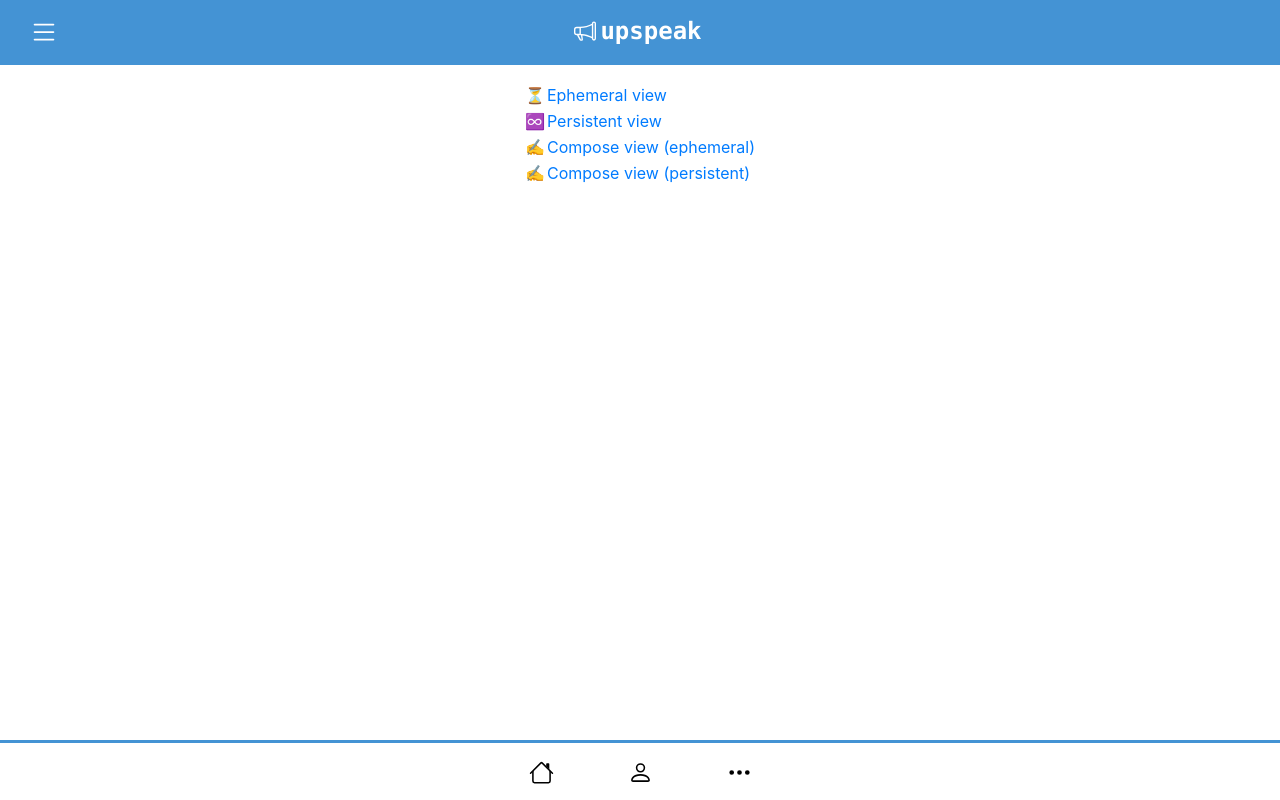
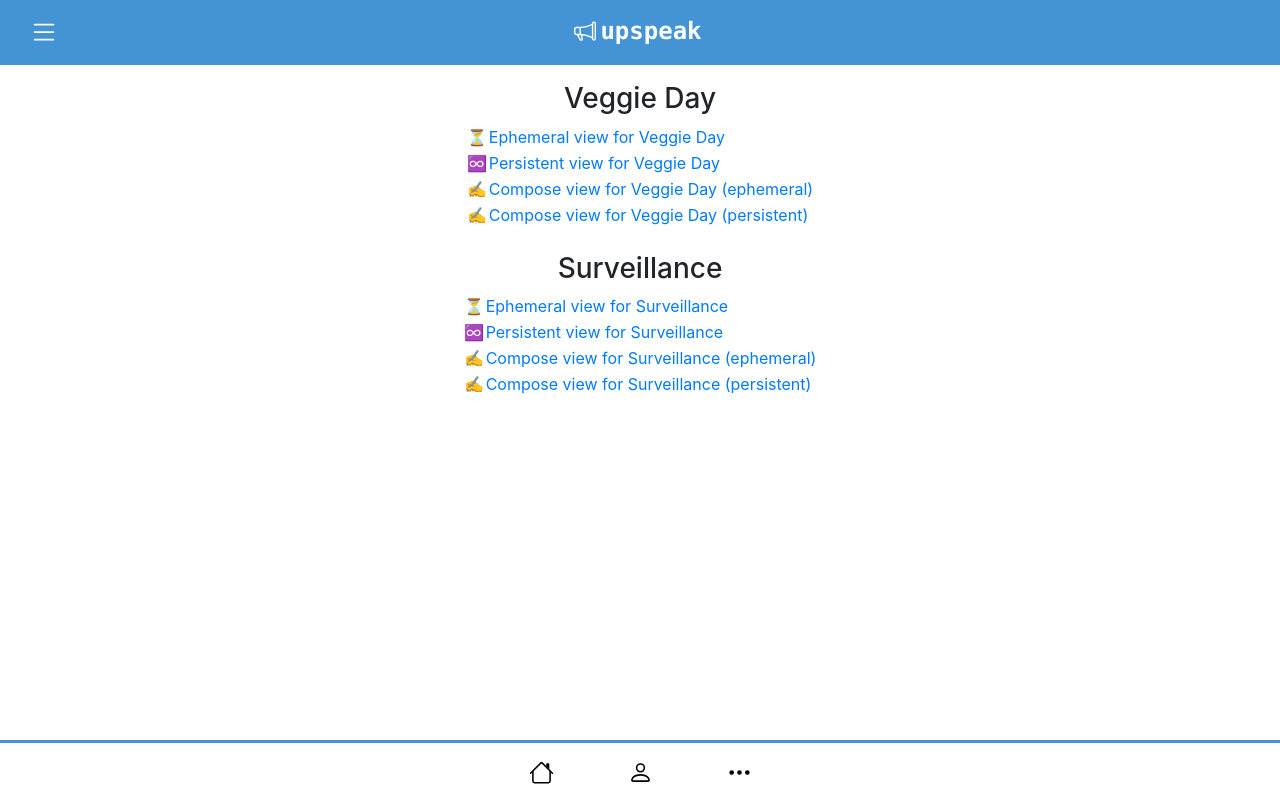
Before and after one commit to peterbayerle/dpil_olympus, a React (Create React App) app: page / in a window 1280 px wide. Built offline with nearby package versions, Linux system fonts and the light colour scheme.

Commit message:
now there are veggie day and surveillance paths

```diff
--- a/src/App.js
+++ b/src/App.js
@@ -18,10 +18,14 @@ class App extends React.Component {
         <BrowserRouter>
           <Switch>
             <Route path="/" exact component={SelectView} />
-            <Route path="/e" exact component={ () => <PostView {...postInfo} /> } />
-            <Route path="/p" exact component={() => <PostView {...postInfo} persist={true} /> } />
-            <Route path="/ce" exact component={() => <ComposeView {...postInfo} />} />
-            <Route path="/cp" exact component={() => <ComposeView {...postInfo} persist={true} />} />
+            <Route path="/e/v" exact component={ () => <PostView {...postInfo} topic="veggie" /> } />
+            <Route path="/p/v" exact component={() => <PostView {...postInfo} topic="veggie" persist={true} /> } />
+            <Route path="/ce/v" exact component={() => <ComposeView {...postInfo} topic="veggie" />} />
+            <Route path="/cp/v" exact component={() => <ComposeView {...postInfo} topic="veggie" persist={true} />} />
+            <Route path="/e/s" exact component={ () => <PostView {...postInfo} topic="surveillance" /> } />
+            <Route path="/p/s" exact component={() => <PostView {...postInfo} topic="surveillance" persist={true} /> } />
+            <Route path="/ce/s" exact component={() => <ComposeView {...postInfo} topic="surveillance" />} />
+            <Route path="/cp/s" exact component={() => <ComposeView {...postInfo} topic="surveillance" persist={true} />} />
           </Switch>
         </BrowserRouter>
         <Footer></Footer>
--- a/src/components/post.js
+++ b/src/components/post.js
@@ -61,7 +61,7 @@ class Post extends React.Component {
           <div className='pt-1'>
           <Card>
             <Card.Header>
-              <img className="rounded-circle profilePicture" src={"https://raw.githubusercontent.com/peterbayerle/dpil_olympus/main/public/"+this.props.profile_picture} alt="profile"></img>
+              <img className="rounded-circle profilePicture" src={"https://raw.githubusercontent.com/peterbayerle/dpil_docs/main/olympus_static/"+this.props.profile_picture} alt="profile"></img>
               <span className="pl-2 name"><b>{this.props.user}</b></span>
               <div className="float-right pt-1">
                 <svg onClick={()=>{this.pressLike()}} xmlns="http://www.w3.org/2000/svg" width="16" height="16" fill={this.state.pressedLike ? "#4493D4" : "black"} className="bi bi-hand-thumbs-up" viewBox="0 0 16 16">
--- a/src/components/selectview.js
+++ b/src/components/selectview.js
@@ -11,23 +11,46 @@ class SelectView extends React.Component {
     render() {
         return (
             <Container className="text-center pt-3">
+                <h3>Veggie Day</h3>
                 <table>
                     <tbody>
                         <tr>
                             <td>⏳</td>
-                            <td align="left"><Link to="/e"> Ephemeral view</Link></td>
+                            <td align="left"><Link to="/e/v"> Ephemeral view for Veggie Day</Link></td>
                         </tr>
                         <tr>
                             <td>♾</td>
-                            <td align="left"><Link to="/p"> Persistent view</Link></td>
+                            <td align="left"><Link to="/p/v"> Persistent view for Veggie Day</Link></td>
                         </tr>
                         <tr>
                             <td>✍️</td>
-                            <td align="left"><Link to="/ce">Compose view (ephemeral)</Link></td>
+                            <td align="left"><Link to="/ce/v">Compose view for Veggie Day (ephemeral)</Link></td>
                         </tr>
                         <tr>
                             <td>✍️</td>
-                            <td align="left"><Link to="/cp">Compose view (persistent)</Link></td>
+                            <td align="left"><Link to="/cp/v">Compose view for Veggie Day (persistent)</Link></td>
+                        </tr>
+                    </tbody>
+                </table>
+                <br></br>
+                <h3>Surveillance</h3>
+                <table>
+                    <tbody>
+                        <tr>
+                            <td>⏳</td>
+                            <td align="left"><Link to="/e/s"> Ephemeral view for Surveillance</Link></td>
+                        </tr>
+                        <tr>
+                            <td>♾</td>
+                            <td align="left"><Link to="/p/s"> Persistent view for Surveillance</Link></td>
+                        </tr>
+                        <tr>
+                            <td>✍️</td>
+                            <td align="left"><Link to="/ce/s">Compose view for Surveillance (ephemeral)</Link></td>
+                        </tr>
+                        <tr>
+                            <td>✍️</td>
+                            <td align="left"><Link to="/cp/s">Compose view for Surveillance (persistent)</Link></td>
                         </tr>
                     </tbody>
                 </table>
--- a/src/pages/compose.js
+++ b/src/pages/compose.js
@@ -10,6 +10,7 @@ class ComposeView extends React.Component {
             user: false,
             newPost: false
         }
+        this.topic = this.props.topic;
     };
 
     onSubmitSignUp(result) {
@@ -47,24 +48,26 @@ class ComposeView extends React.Component {
     render() {
         return (
             <>
-                { !this.state.user ?
+                {this.topic === "veggie" || this.topic === "surveillance" ?
+                    !this.state.user ?
                         <SignUp onSubmit={this.onSubmitSignUp.bind(this)}></SignUp> :
                         <>
                             <PostView
-                            question={this.props.question}
+                                questions={this.props.questions}
                                 user={this.state.user}
                                 persist={this.props.persist}
                                 users={this.props.compose_users}
-                            posts={this.props.compose_posts}
+                                posts={{"veggie": this.props.compose_posts, "surveillance": this.props.compose_posts}}
                                 times={this.props.compose_times}
                                 newPost={this.state.newPost}
+                                topic={this.topic}
                             />
 
                             <div className="pt-3">
                                 <PostForm disabled={this.state.newPost} onSubmit={this.handlePostSubmission.bind(this)}/>
                             </div>
                         </>
-                }
+                : null}
             </>
         );
     };
--- a/src/pages/postview.js
+++ b/src/pages/postview.js
@@ -9,19 +9,21 @@ class PostView extends React.Component {
       this.state = {
         currentPosts: [],
       };
+      this.topic = this.props.topic;
     };
 
     componentDidMount() {
+      if (this.topic === "veggie" || this.topic === "surveillance") {
         // randomize username, text of post, time shown, and profile photo
-      var inds = Array.from(Array(this.props.users.length).keys())
-      for (var a of [this.props.users, this.props.posts, inds]) {
+        var inds = Array.from(Array(this.props.times.length).keys())
+        for (var a of [this.props.users, this.props.posts[this.topic], inds]) {
           this.shuffle(a);
         }
 
-      for (var i=0; i<this.props.users.length; i++) {
+        for (var i=0; i<this.props.times.length; i++) {
           this.allPosts.push({
             user: this.props.users[i],
-          text: this.props.posts[i],
+            text: this.props.posts[this.topic][i],
             timeShow: this.props.times[i].show,
             timeHide: this.props.times[i].hide,
             likeCount: this.getRandomLikeCount(2, 12),
@@ -31,7 +33,7 @@ class PostView extends React.Component {
         }
 
         this.startSimulation();
-
+      }
     };
 
     getRandomLikeCount(min, max) {
@@ -75,7 +77,7 @@ class PostView extends React.Component {
       return (
         <>
             <div className="pt-1">
-                <Question question={this.props.question}></Question>
+                <Question question={this.props.questions[this.topic]}></Question>
             </div>
 
             { this.props.newPost ? <Post {...this.props.newPost} /> : null }
--- a/src/posts.json
+++ b/src/posts.json
@@ -1,33 +1,56 @@
 {
-    "question": "Was denkst du über Überwachung?",
-
     "users": [
-        "Louisa",
-        "Peter",
-        "Klara",
-        "Johann",
-        "Anya",
-        "Marlene",
-        "Katharina",
-        "Otto",
-        "Werner",
-        "Johanna",
-        "Karl"
+        "Julia Epple",
+        "Lisa Neumann",
+        "Aylin Sahin",
+        "Jessica Wagner",
+        "Michelle Hildebrand",
+        "Lara Thomsen",
+        "Jasmin Lux",
+        "Lennard Haas",
+        "Niklas Opitz",
+        "Florian Kaminski",
+        "Alex Hellwig",
+        "Marcel Krause",
+        "Daniel Schwarz"
     ],
 
-    "posts": [
-        "Da bin ich jetzt aber überfragt...",
-        "Wenn es der Terrorabwehr dient und die Sicherheit fördert, sind unsere Daten nur ein kleiner Preis, den wir dafür zahlen müssen.",
-        "Noch weniger Privatsphäre? Dabei ist sowieso schon unklar was mit unseren Daten geschieht!",
-        "Dazu habe ich mir bislang noch keine Gedanken gemacht",
-        "Es ist sicherlich wichtig erhebliche Gefahren abzuwehren, aber ebenso sollte die Privatsphäre des Einzelnen so gut es geht geschützt werden.",
-        "Ich hoffe dadurch gehen endlich die Terroranschläge zurück. Deutschland muss Maßnahmen ergreifen, um die Sicherheit seiner Bürger zu gewährleisten.",
-        "Es ist die Aufgabe der Behörden, für unsere Sicherheit zu sorgen und gegen terroristische Organisationen vorzugehen, bevor Menschenleben gefährdet werden. Unsere Sicherheitgeht vor!",
-        "Das wäre ein gezielter Angriff auf die Grundrechte!",
-        "Ich stelle meine Privatsphäre nicht über das kollektive Wohlergehen!",
-        "Wenn die Überwachungsmaßnahmen noch weiter ausgedehnt werden, wäre es ein massiver Eingriff in die Privatsphäre der BürgerInnen. Zudem gibt es kaum Schutz gegen staatliche Überwachung…",
-        "Unter dem Vorwand uns vor terroristischen Anschlägen beschützen zu wollen, beschattet der Staat seine BürgerInnen...super…"
-    ],
+    "questions": {
+        "surveillance": "Was denkst du über Überwachung?",
+        "veggie": "Was denkst du über Veggie Day?"
+    },
+
+    "posts": {
+        "surveillance": [
+            "Durch staatliche Überwachung konnten schon mehrere Terroranschläge verhindert werden – die Regierung sollte nicht länger warten und mit weiteren Überwachungsmaßnahmen beginnen.",
+            "Ich sehe es genau wie ihr! Somit können Straftäter endlich gefasst werden, bevor sie die Straftat überhaupt begehen.",
+            "Lieber schütze ich mein Leben und das vieler anderer als meine Daten. Ich stelle meine Privatsphäre nicht über das kollektive Wohlergehen!",
+            "Wer nichts zu verbergen hat, sollte kein Problem mit einer strengeren Überwachung des Staates haben!",
+            "Die Gründe, die für eine Verschärfung der Überwachungsmaßnahmen sprechen, kommen mir genauso ersichtlich vor wie die dagegen.",
+            "Dazu habe ich mir bislang noch keine Gedanken gemacht",
+            "Ich denke, ich sollte mir zunächst beide Positionen genauestens anschauen, bevor ich hierzu meine Meinung äußere.",
+            "Da bin ich jetzt aber überfragt...",
+            "Unter dem Vorwand uns vor terroristischen Anschlägen beschützen zu wollen, beschattet der Staat seine BürgerInnen... Super...",
+            "Noch weniger Privatsphäre? Dabei ist sowieso schon unklar was mit unseren Daten geschieht! Das wäre ein gezielter Angriff auf die Grundrechte!",
+            "Das Übermaß an Datensammelei führt nicht zu mehr Sicherheit, sondern bewirkt das Gegenteil. Wer soll all die Daten denn auswerten? Und wer führt dann noch wirklich wichtiges, wie klassische Ermittlungsarbeit durch??",
+            "Wenn die Überwachungsmaßnahmen noch weiter ausgedehnt werden, wäre es ein massiver Eingriff in die Privatsphäre der BürgerInnen. Zudem gibt es kaum Schutz vor staatliche Überwachung…"
+        ],
+
+        "veggie": [
+            "Man sollte Veggie-Day Initiativen viel stärker unterstützen!",
+            "Ich halte den Veggie Day für eine sehr gute Idee, öffentliche Kantinen sollen Vorreiterfunktionen übernehmen!",
+            "Eine pflanzliche Ernährung reduziert den Landverbrauch und produziert weit weniger Treibhausgase, einen Tag auf Fleisch verzichten ist echt nicht zu viel verlangt.",
+            "Es wäre nur eine kleine Veränderung des Lebensstils – trotzdem würde es viele Menschen dazu anregen, über ihr Fleischkonsum nachzudenken.",
+            "Zu dieser Fragestellung gibt es sehr interessante Pro- und Contra Argumente.",
+            "Ich kann nachvollziehen, dass der Veggie Day gut für unsere Umwelt ist und sich positiv auf die Gesundheit des einzelnen auswirken könnte. Ich verstehe aber auch, dass einige es als Bevormundung empfinden.",
+            "Ich befürworte es, auf die Umwelt zu achten, bin allerdings unentschlossen, ob das der richtige Weg ist.",
+            "Darüber habe ich mir noch keine Gedanken gemacht.",
+            "Sie wollen uns das Fleisch verbieten!",
+            "Das ist mal wieder viel Lärm um nichts... Vegetarische Gerichte in den Kantinen gibt es schon lange. Wer sich ohne Fleisch ernähren will kann dies tun - einen einheitlichen Tag dafür einzuführen wäre sinnlos.",
+            "Menschen ständig Vorschriften zu machen ist nicht mein Verständnis von Liberalität und Freiheit. Ist der \"Veggie Day\" ein Schritt in Richtung Ökodiktatur?",
+            "Der mahnende Finger verdirbt den Geschmack."
+        ]
+    },
 
     "times": [
         {"show":0, "hide":4},
@@ -40,24 +63,27 @@
         {"show":30,"hide":9},
         {"show":35,"hide":9},
         {"show":40,"hide":9},
-        {"show":45,"hide":9}
+        {"show":45,"hide":9},
+        {"show":50,"hide": 9}
     ],
 
     "compose_users": [
-        "user 1",
-        "user 2",
-        "user 3"
+        "Anna Nowak",
+        "Finn Scheer",
+        "Lukas Yilmaz"
     ],
 
     "compose_posts": [
-        "neutral 1",
-        "neutral 2",
-        "neutral 3"
+        "Das finde ich aber auch…",
+        "Zurück zur ursprünglichen Frage",
+        "Wow, jetzt haben sich aber viele dazu geäußert!",
+        "Ich freue mich, mehr Meinungen dazu zu lesen",
+        "Naja, man kann es auch anders sehen."
     ],
 
     "compose_times": [
         {"show":0, "hide":4},
         {"show":0,"hide":9},
-        {"show":0,"hide":15}
+        {"show":0,"hide":14}
     ]
 }
```
Lines whose indentation alone changed are shown as unchanged.
